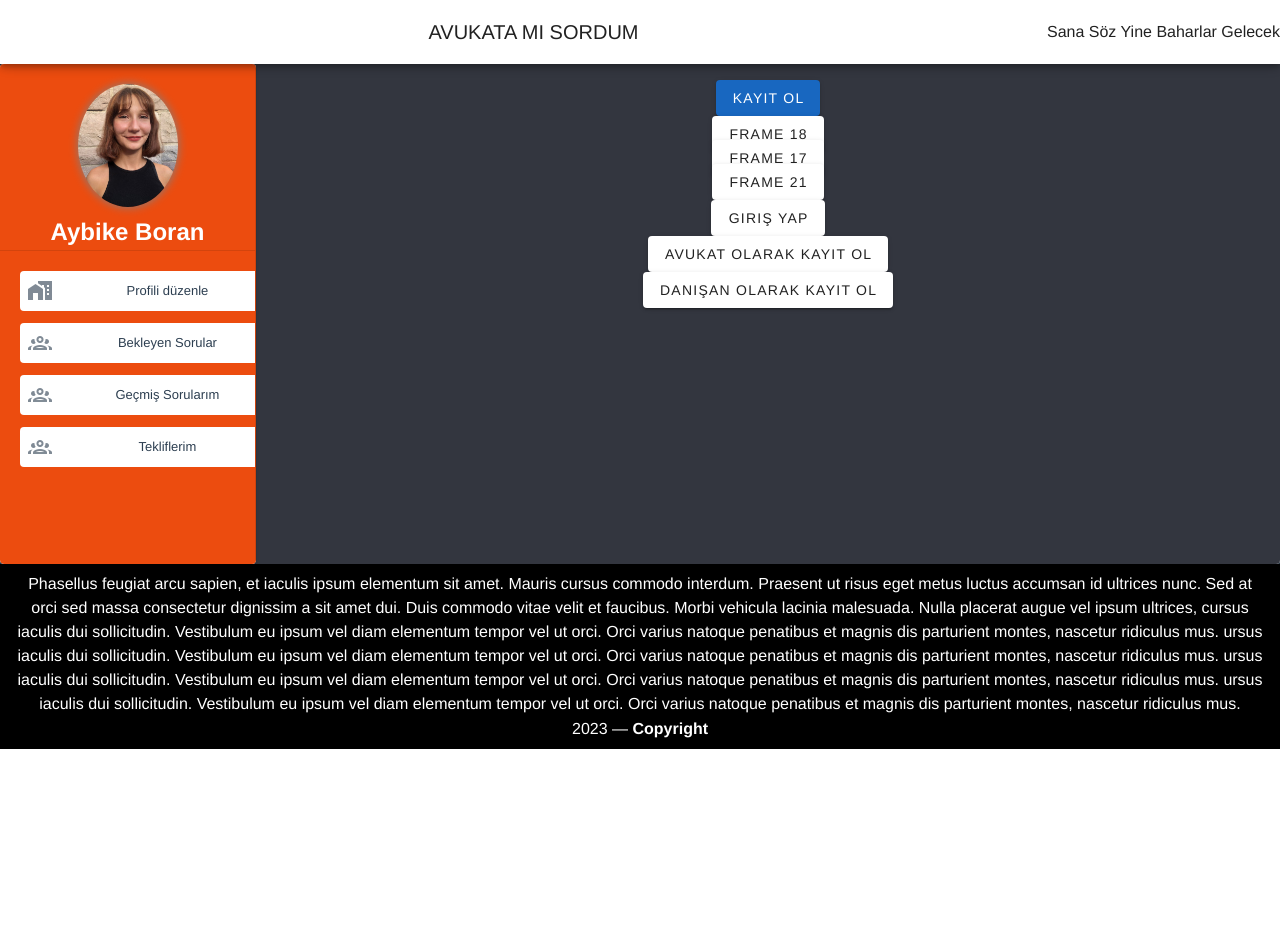
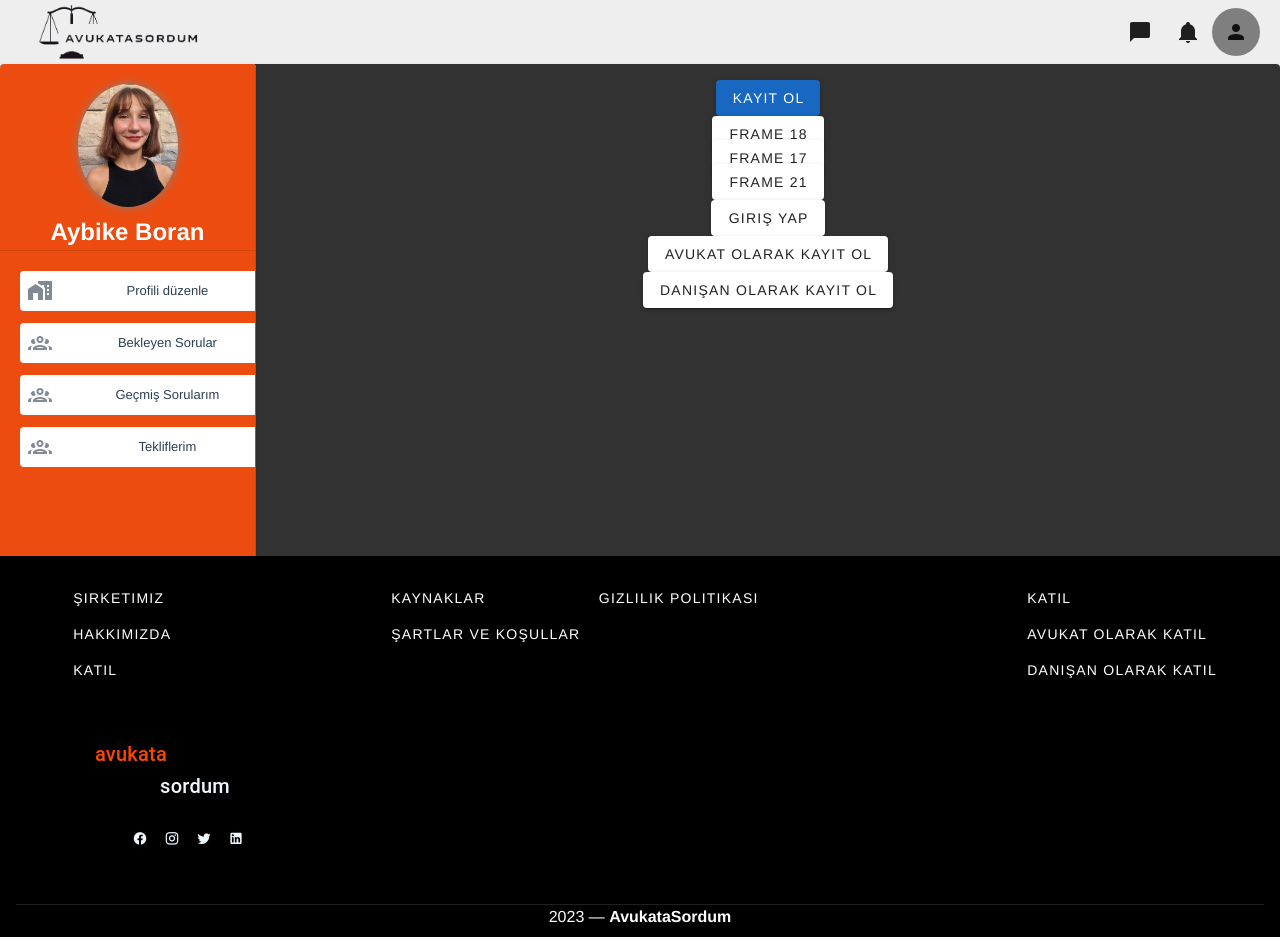
Before and after one commit to boranaybike/ask-to-lawyer-front, a Vue app: page / in a window 1280 px wide. Before the commit the page ends 800 px from the top, so only its background shows below. Built offline with nearby package versions, Linux system fonts and the light colour scheme.

Commit message:
header and footer

```diff
--- a/src/App.vue
+++ b/src/App.vue
@@ -1,21 +1,43 @@
 <template>
     <div class="application">
-    <AppLayout>
+      <v-app>
+        <v-toolbar>
+          <Header/>
+        </v-toolbar>
+
+
+
+
+
+        <AppLayout>
         <router-view>
 
         </router-view>
     </AppLayout>
+
+      <v-footer>
+        <Footer/>
+      </v-footer>
+    </v-app>
+
     </div>
+
+
 </template>
 
 <script lang="ts">
 import { defineComponent } from 'vue';
 
 import AppLayout from "@/components/layouts/AppLayoutPage.vue"
+import Footer from "@/components/layouts/Footer.vue"
+import Header from "@/components/layouts/Header.vue"
 
 export default defineComponent({
   components: {
-    AppLayout
+    AppLayout,
+    Footer,
+    Header,
+
   },
 
     setup(){
--- a/src/components/layouts/AppLayoutPage.vue
+++ b/src/components/layouts/AppLayoutPage.vue
@@ -1,7 +1,7 @@
 <template>
   <v-card>
     <v-layout>
-      <v-app-bar color="E7ECEF" title="AVUKATA MI SORDUM " :elevation="5">Sana Söz Yine Baharlar Gelecek</v-app-bar>
+
       <v-main style="height:%100">
       <div v-if="lawyer">
             <LawyerNavigationDrawer/>
@@ -17,30 +17,6 @@
       </v-main>
     </v-layout>
   </v-card>
-  <v-layout>
-  <div claas="footer">
-    <v-footer
-    class="bg-black text-center d-flex flex-column"
-  >
-
-
-    <div class="pt-0">
-      Phasellus feugiat arcu sapien, et iaculis ipsum elementum sit amet.
-       Mauris cursus commodo interdum. Praesent ut risus eget metus luctus
-       accumsan id ultrices nunc. Sed at orci sed massa consectetur dignissim a sit amet dui. Duis commodo vitae velit et faucibus. Morbi vehicula lacinia malesuada. Nulla placerat augue vel ipsum ultrices, cursus iaculis dui sollicitudin. Vestibulum eu ipsum vel diam elementum tempor vel ut orci. Orci varius natoque penatibus et magnis dis parturient montes, nascetur ridiculus mus.
-       ursus iaculis dui sollicitudin. Vestibulum eu ipsum vel diam elementum tempor vel ut orci. Orci varius natoque penatibus et magnis dis parturient montes, nascetur ridiculus mus.
-       ursus iaculis dui sollicitudin. Vestibulum eu ipsum vel diam elementum tempor vel ut orci. Orci varius natoque penatibus et magnis dis parturient montes, nascetur ridiculus mus.
-       ursus iaculis dui sollicitudin. Vestibulum eu ipsum vel diam elementum tempor vel ut orci. Orci varius natoque penatibus et magnis dis parturient montes, nascetur ridiculus mus.
-    </div>
-
-    <v-divider></v-divider>
-
-    <div>
-      {{ new Date().getFullYear() }} — <strong>Copyright</strong>
-    </div>
-  </v-footer>
-  </div></v-layout>
-
 
 </template>
 
@@ -66,12 +42,9 @@ export default defineComponent({
   display: flex;
 }
 .v-layout{
-  background-color: #33363F;
+  background-color: #000000cd;
 
 }
 
-.footer {
-  background-color: black;
-  display: flex;
-}
+
 </style>
--- a/src/components/layouts/Footer.vue
+++ b/src/components/layouts/Footer.vue
@@ -1,34 +1,116 @@
 <template>
-    <div>
-        <v-layout>
-  <div claas="footer">
-    <v-footer
-    class="bg-black text-center d-flex flex-column"
-  >
 
 
-    <div class="">
-      Phasellus feugiat arcu sapien, et iaculis ipsum elementum sit amet. Mauris cursus commodo interdum. Praesent ut risus eget metus luctus accumsan id ultrices nunc. Sed at orci sed massa consectetur dignissim a sit amet dui. Duis commodo vitae velit et faucibus. Morbi vehicula lacinia malesuada. Nulla placerat augue vel ipsum ultrices, cursus iaculis dui sollicitudin. Vestibulum eu ipsum vel diam elementum tempor vel ut orci. Orci varius natoque penatibus et magnis dis parturient montes, nascetur ridiculus mus.
-      iam elementum tempor vel ut orci. Orci varius natoque penatibus et magnis dis parturient montes, nascetur ridiculus mus.
-      iam elementum tempor vel ut orci. Orci varius natoque penatibus et magnis dis parturient montes, nascetur ridiculus mus.
-    </div>
+        <v-footer class="bg-black " style="margin: -16px;">
+    <v-row  ><v-col class="text-left mt-4" cols="3">
+      <v-btn
+        v-for="link in links"
+        :key="link"
+        color="white"
+        variant="text"
+        class="mx-10"
+        rounded="xl"
+      >
+        {{ link }}
+      </v-btn></v-col><v-col class="text-left mt-4" >
+      <v-btn
+        v-for="link in links1"
+        :key="link"
+        color="white"
+        variant="text"
+        class="mx-10"
 
-    <v-divider></v-divider>
+      >
+        {{ link }}
+      </v-btn></v-col>
+      <v-col class="text-left mt-4" cols="3">
+      <v-btn
+        v-for="link in links2"
+        :key="link"
+        color="white"
+        variant="text"
+        class="mx-10"
+        rounded="xl"
+      >
+        {{ link }}
+      </v-btn></v-col>
+      <v-col class="text-left mt-4" cols="3">
+        <v-card max-width="344" style="background-color: transparent;">
+    <v-card-item>
+      <div>
+        <div class="text-h6 text-center mr-16" style="color:orangered">
+          avukata
+        </div>
+        <div class="text-h6 text-right mr-16 " style="color: aliceblue;">
+          sordum
+        </div>
+
+      </div>
+    </v-card-item>
+
+    <v-card-actions>
+     <div  style="padding-left: 100px;     color: aliceblue;" >
+       <v-btn icon="mdi-facebook" size="x-small"></v-btn>
+      <v-btn icon="mdi-instagram" size="x-small"></v-btn>
+      <v-btn icon="mdi-twitter" size="x-small"></v-btn>
+      <v-btn icon="mdi-linkedin" size="x-small"></v-btn>
+      </div>
+    </v-card-actions>
+  </v-card>
+      </v-col>
+      <v-col class="text-center mt-4" cols="12">
+
+    <v-divider color="white"></v-divider>
 
     <div>
-      {{ new Date().getFullYear() }} — <strong>Copyrigcdscdht</strong>
+      {{ new Date().getFullYear() }} — <strong>AvukataSordum</strong>
     </div>
+  </v-col>
+    </v-row>
   </v-footer>
-  </div></v-layout>
-    </div>
+
+
+
 </template>
 
 <script lang="ts">
+    export default{
+      name: "Footer",
+      data: () => ({
+      links: [
+        'Şirketimiz',
+        'Hakkımızda',
+        'Katıl',
 
+
+      ],
+      links1: [
+        'Kaynaklar',
+        'Gizlilik Politikası',
+        'Şartlar ve Koşullar',
+
+
+      ],
+      links2: [
+        'Katıl',
+        'Avukat Olarak Katıl',
+        'Danışan Olarak Katıl',
+
+
+      ],
+    }),
+
+    };
 
 
 </script>
 
 <style scoped>
+.v-footer {
+  position: sticky;
 
+
+
+
+}
 </style>
--- /dev/null
+++ b/src/components/layouts/Header.vue
@@ -0,0 +1,33 @@
+<template>
+
+    <v-toolbar color="E7ECEF"
+      prominent
+
+    >
+
+
+    <img width="170" style="margin-bottom: 15px; margin-left: 30px;" src="@/assets/images/libraa.png" />
+
+      <v-spacer></v-spacer>
+    <div class="mr-5">
+      <v-btn icon>
+        <v-icon>mdi-message</v-icon>
+      </v-btn>
+
+      <v-btn icon>
+        <v-icon>mdi-bell</v-icon>
+      </v-btn>
+
+      <v-btn icon style="background-color: rgba(0, 0, 0, 0.466);">
+        <v-icon >mdi-account</v-icon>
+      </v-btn></div>
+    </v-toolbar>
+
+</template>
+
+<script lang="ts">
+    export default{}
+
+
+
+</script>
```
Also changed, not shown: src/assets/images/libraa.png (added).
